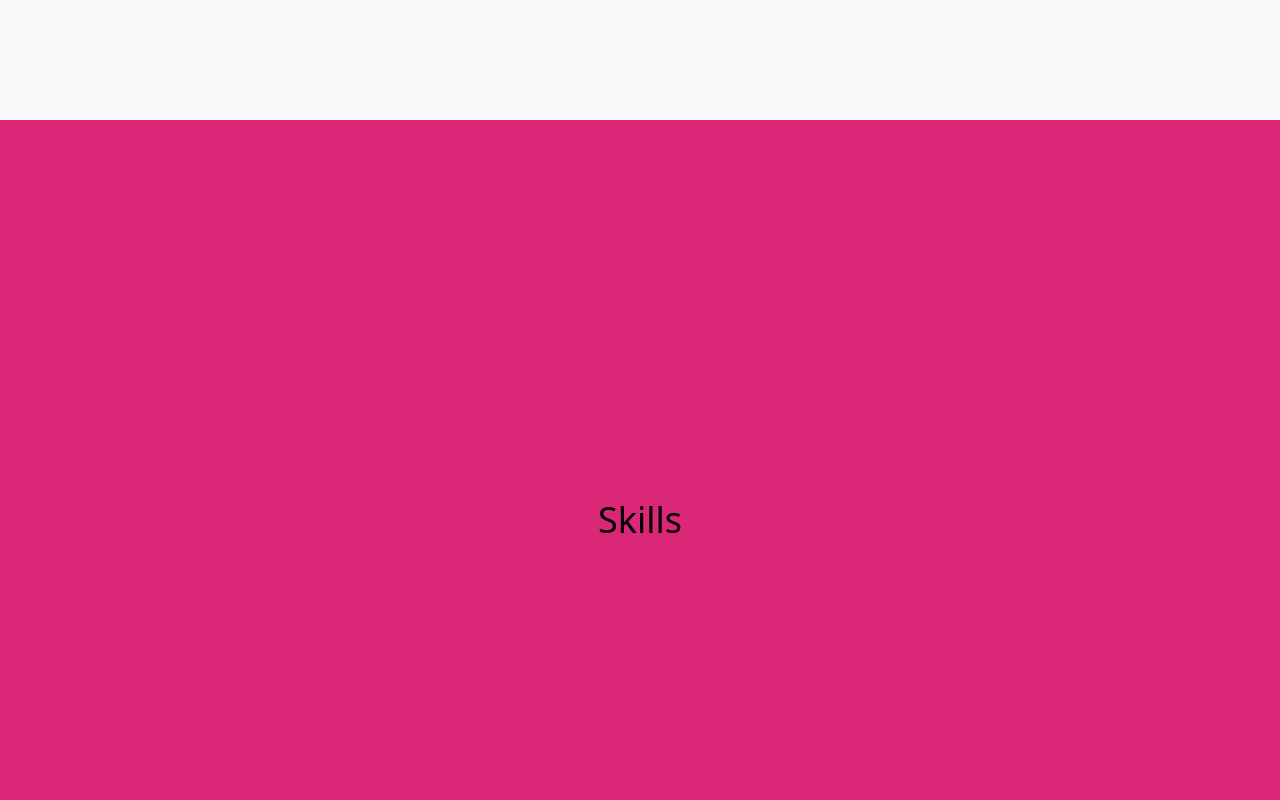
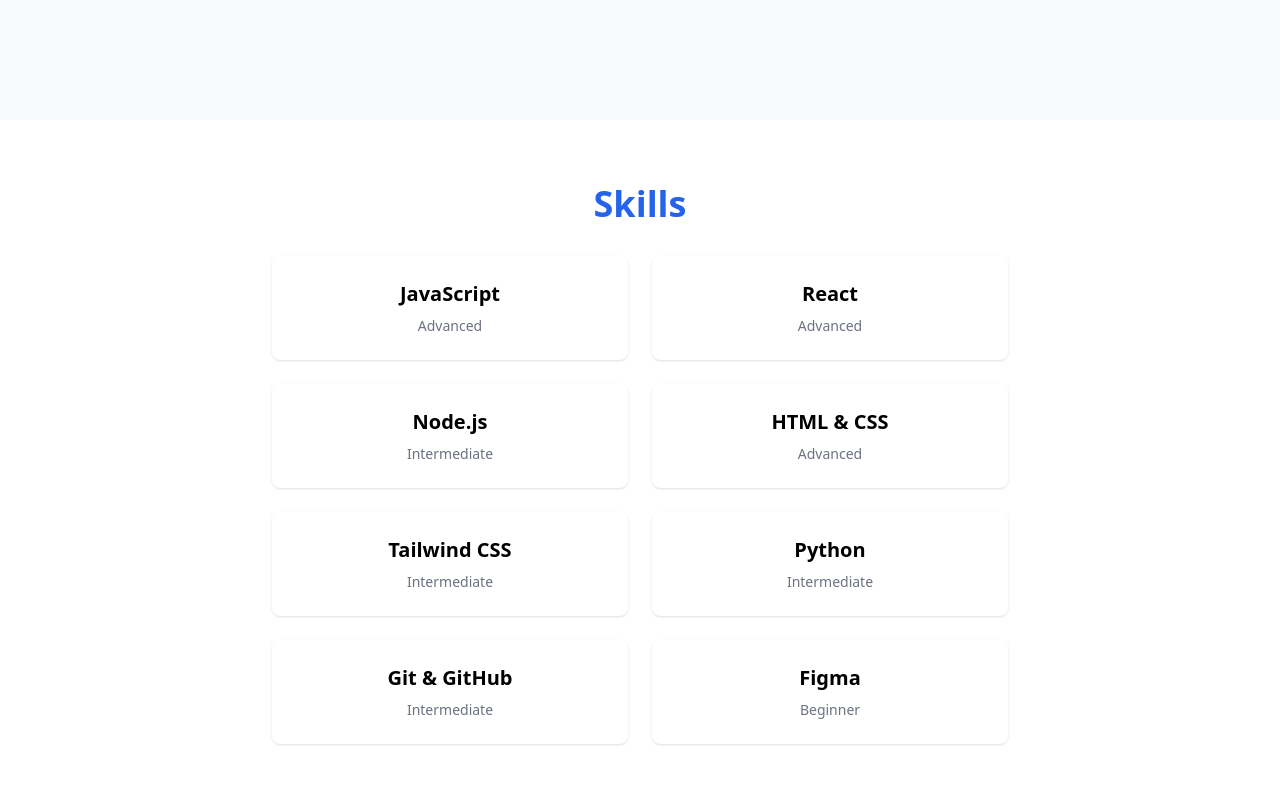
Before and after one commit to Manojhajam/Portfolio, a React (Vite) app in the folder my-project/: page /work in a window 1280 px wide. Shown: the part 1480-2280 px from the top of the page. Built offline with nearby package versions, Linux system fonts and the light colour scheme.

Commit message:
Skills UI created

```diff
--- a/my-project/src/components/Skills/Skills.jsx
+++ b/my-project/src/components/Skills/Skills.jsx
@@ -1,11 +1,35 @@
-import React from 'react'
+import React from "react";
+
+const skillsData = [
+  { name: "JavaScript", level: "Advanced" },
+  { name: "React", level: "Advanced" },
+  { name: "Node.js", level: "Intermediate" },
+  { name: "HTML & CSS", level: "Advanced" },
+  { name: "Tailwind CSS", level: "Intermediate" },
+  { name: "Python", level: "Intermediate" },
+  { name: "Git & GitHub", level: "Intermediate" },
+  { name: "Figma", level: "Beginner" },
+];
 
 const Skills = () => {
   return (
-    <div className="bg-pink-600 h-screen flex items-center justify-center text-4xl">
-      Skills
-    </div>
-  )
-}
+    <section className="max-w-3xl mx-auto py-16 px-4 h-screen">
+      <h2 className="text-4xl font-bold mb-8 text-center text-blue-600">
+        Skills
+      </h2>
+      <div className="grid grid-cols-1 md:grid-cols-2 gap-6">
+        {skillsData.map((skill, idx) => (
+          <div
+            key={idx}
+            className="bg-white shadow rounded-lg p-6 flex flex-col items-center"
+          >
+            <span className="text-xl font-semibold mb-2">{skill.name}</span>
+            <span className="text-sm text-gray-500">{skill.level}</span>
+          </div>
+        ))}
+      </div>
+    </section>
+  );
+};
 
-export default Skills
+export default Skills;
```
